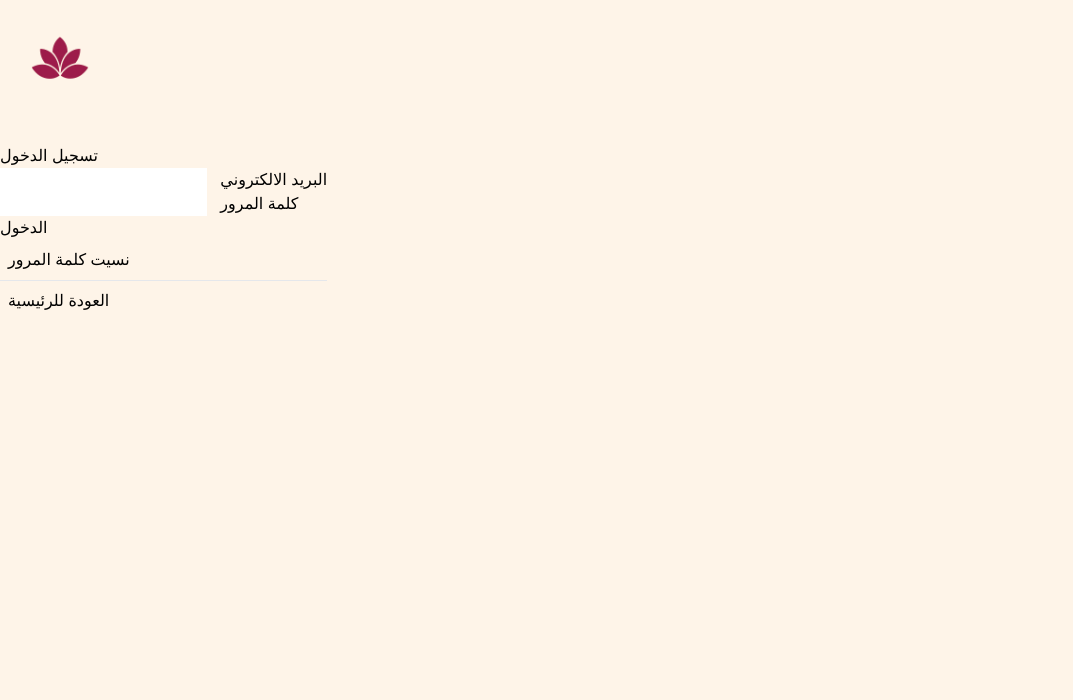
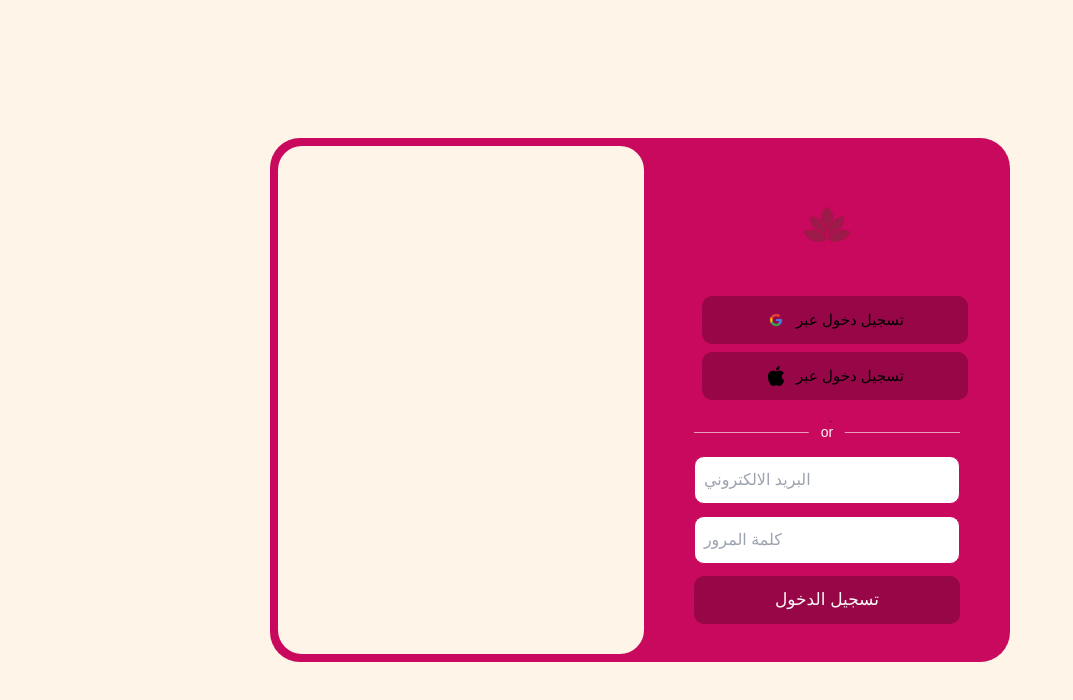
Before and after one commit to DevReman/Shop, a plain HTML site: page P/login.html in a window 1280 px wide. Shown: the whole page, without its empty margins (0-1073 px from the left). Drawn offline with nearby package versions, Linux system fonts and the light colour scheme.

Commit message:
edit on log in page and add new images

```diff
--- a/P/login.html
+++ b/P/login.html
@@ -6,37 +6,31 @@
     <script src="https://cdn.tailwindcss.com"></script>
     <!---font---><link href="https://fonts.googleapis.com/css2?family=cairo:wght@400;700&display=swap rel=stylesheet">
     <!---icon--><link rel="stylesheet" href="https://cdnjs.cloudflare.com/ajax/libs/font-awesome/6.0.0/css/all.min.css">
-    <!---css---><link rel="stylesheet" href="/css/style.css">
+    <!---css---><link rel="stylesheet" href="/css/log-in.css">
     <title>Femme</title>
 </head>
-<body class="login-body">
-    <div class="login-container">
-    <div class="login-logo">
-        <img class="logo-img" src="/img/2.logo.png" alt="Logo">
-    </div>
-    <form class="login">
-        <p>تسجيل الدخول</p>
-
-    <div class="group">
-      <input required="" type="text" class="input">
-      <span class="highlight"></span>
-      <span class="bar"></span>
-      <label>البريد الالكتروني</label>
-    </div>
-
-    <div class="group">
-      <input required="" type="text" class="input">
-      <span class="highlight"></span>
-      <span class="bar"></span>
-      <label> كلمة المرور</label>
-    </div>
-            <button type="submit" class="login-btn">الدخول</button>
-    </form>
-    <div class="from-footer">
-        <a href="/">نسيت كلمة المرور</a>
-        <hr>
-        <a href="/index.html" class="back-home">العودة للرئيسية</a>
-    </div>
+<body>
+    <div class="card">
+        <div class="hero">
+        <div class="bg"></div>
+        </div>
+        <form>
+            <img class="main-logo" src="/img/main-logo.png">
+            <div class="soicals">
+                <button class="social-btn">
+                    <img class="Google" src="/img/google.icon.png">
+                    <p><span class="extra-text"> تسجيل دخول عبر </span></p>
+                </button>
+                <button class="social-btn">
+                    <img class="Apple" src="/img/apple.icon.png">
+                    <p><span class="extra-text"> تسجيل دخول عبر </span></p>
+                </button>
+            </div>
+            <span class="or">أو</span>
+            <input type="email" placeholder="  البريد الالكتروني  " required>
+            <input type="password" placeholder="  كلمة المرور  " required>
+            <button type="submit" class="btn">تسجيل الدخول</button>
+        </form>
     </div>
 </body>
 </html>
--- /dev/null
+++ b/css/log-in.css
@@ -0,0 +1,199 @@
+/* log-in style */
+body {
+    font-family: 'Cairo', sans-serif;
+    background-color: #fef4e8;
+    margin: 0;
+    padding: 0;
+    display: flex;
+    flex-direction: row;
+    justify-content: center;
+    align-items: center;
+    height: 100vh;
+}
+
+/*login*/.card {
+    display: flex;
+    flex-direction: column;
+    background: #c8095e;
+    border-radius: 30px;
+    padding: 20px;
+    width: clamp(300px,85vw,500px);
+}
+
+.hero, form {
+    flex:1 1 50%;
+}
+
+h3, p{
+    font-weight: 500;
+}
+
+.hero{
+    border-radius: 24px;
+    min-height: 200px;
+    background-color:#fef4e8;
+}
+
+form{
+    padding: 30px 18px;
+    display: flex;
+    flex-direction: column;
+    gap: 12px;
+}
+
+form :is(h2, h3){
+    text-align: center;
+}
+
+form > h3 {
+    font-size: 14px;
+    margin-bottom: 12px;
+}
+
+button, input {
+    height: 48px;
+    border-radius: 10px;
+    background: transparent;
+    color: inherit;
+    font-family: inherit;
+    font-size: 16px;
+    width: 100%;
+}
+
+input {
+    border: 1px solid #c8095e;
+    padding: 0 2.5vw;
+    background-color: white;
+    padding: 1rem;
+}
+
+input::placeholder{
+    color: gray;
+}
+
+.social {
+    display: flex;
+    gap: 8px;
+}
+
+.extra-text {
+    display: none;
+}
+
+.social-btn > p {
+    color: black;
+}
+
+.social-btn {
+    display: flex;
+    align-items: center;
+    justify-content: center;
+    gap: 10px;
+    background:#970747;
+    border-color: transparent;
+    font-size: 15px;
+    padding: 1rem;
+    margin: 0.5rem;
+    width: 100%;
+
+}
+.social-btn:hover {
+    background:#660530;
+}
+
+form > button [type="submit"]{
+    color: #f9f9f9;
+    font-weight: 500;
+    border: 0;
+    background: black;
+    font-size: 17px;
+}
+
+.or {
+    position: relative;
+    text-align: center;
+    height: 24px;
+}
+
+.or::before {
+    content: "";
+    position: absolute;
+    z-index: 0;
+    top: 50%;
+    left: 0;
+    width: 100%;
+    height: 1px;
+    background: white;
+    opacity: 0.6;
+}
+
+.or::after{
+    content: "or";
+    position: absolute;
+    top: 50%;
+    left: 50%;
+    translate: -50% -50%;
+    z-index: 1;
+    display: inline-block;
+    padding: 0 12px;
+    background: #c8095e;
+    color: #f9f9f9;
+    font-size: 14px;
+}
+
+@media (width >= 485px) {
+    .card {
+        width: clamp(300px, 90vw, 740px);
+    }
+
+    form {
+        padding-inline: 50px;
+    }
+
+    .socials {
+        flex-direction: column;
+    }
+
+    .extra-text {
+        display: inline;
+    }
+}
+
+@media (width >= 640px) {
+    .card {
+        flex-direction: row;
+        padding: 8px 0 8px 8px;
+    }
+
+    .form {
+        padding: 30px;
+    }
+}
+
+img.main-logo {
+    width: 100px;
+    height: auto;
+    margin: 0 auto;
+    padding: 0;
+}
+
+.btn {
+    color: #f9f9f9;
+    font-weight: 500;
+    border: 0;
+    background: #970747;
+    font-size: 17px;
+}
+.btn:hover {
+    background: #660530;
+}
+
+img.Google{
+    width: 20px;
+    height: auto;
+}
+
+img.Apple{
+    width: 20px;
+    height: auto;
+}
--- a/css/style.css
+++ b/css/style.css
@@ -1,7 +1,4 @@
-@import "tailwindcss/preflight";
-@tailwind utilities;
-
-
+/* start index style */
 body {
     font-family: 'Cairo', sans-serif;
     background-color: #fef4e8;
@@ -9,7 +6,6 @@ body {
     padding: 0;
     display: flex;
     flex-direction: row;
-    scroll-behavior: smooth;
 }
 
 
@@ -26,7 +22,7 @@ body {
     right: 0;
     list-style: none;
     padding: 0 0.5rem;
-    margin: 0;
+    margin-bottom: 0.5rem;
     box-shadow: -2px 0 5px rgba(0, 0, 0, 0.1); /*shadow on left side*/
     z-index: 1000; /*make sure header is on top*/
 }
@@ -42,15 +38,12 @@ body {
     cursor: pointer;
     padding: 0;
 }
-
 .logo img {
     height: 100%;/*make the logo fit the header height*/
     width: auto;
     object-fit: contain;
     display: block;
-}
-
-/*end logo*/
+}/*end logo*/
 
 nav{
     padding: 0.5rem;
@@ -61,9 +54,7 @@ nav{
     align-items: center;
 }
 
-/* section */
-
-ul {
+/* section */ ul {
     font-size: 1.25rem;
     line-height: 1.75rem;
     text-align: center;
@@ -77,7 +68,6 @@ ul {
     padding: 2rem;
     position:absolute;
 }
-
 li{
     height: 1.5rem;
     width: 1.5rem;
@@ -92,13 +82,11 @@ li{
     white-space: nowrap;/*prevent text wrapping*/
     overflow: hidden;
 }
-
 li:hover {
     transform: translateY(-0.25rem);
     color: white;
     cursor: pointer;
 }
-
 a {
     display: flex;
     align-items: center;
@@ -111,22 +99,19 @@ a {
     position: relative;
     text-decoration: none;
 }
-
 a::after{
     content: '';
     position: absolute;
-    bottom: -5px;
+    bottom: -20px;
     left: 0;
     width: 0;
     height: 2px;
     background-color: #a0064b;
     transition: width 0.3s ease;
 }
-
 a:hover::after, a.active::after{
     width: 100%;
 }
-
 span {
     opacity: 0;
     visibility: hidden;
@@ -139,7 +124,6 @@ span {
     width: 0;
     overflow: hidden;
 }
-
 a:hover span {
     opacity: 1;
     visibility: visible;
@@ -147,23 +131,19 @@ a:hover span {
     margin-right: 0.5rem;
     display: block;
 }
-
 i {
     font-size: 1.25rem;
     transition: color 0.3s, transform 0.5s;
     order: 2;
 }
-
 a:hover i {
     color: white;
     transform: scale(1.2);
 }
-
 nav ul li a{
     position: relative;
     padding-bottom:5px;
 }
-
 nav li ul a::after{
     content: '';
     position: absolute;
@@ -174,22 +154,20 @@ nav li ul a::after{
     background-color: #660530;
     transition:width 0.3 ease;
 }
-
 nav ul li a.active::after{
     width: 100%;
-}
-/* end header */
+} /* end header */
 
-/* main*/
-main {
+/* main*/ main {
    padding: 1.5rem;
    flex: 1;
    min-height: 10rem;
    margin-inline: auto;
-}
+   padding:0;
+   margin: 0;
+}  /* end main */
 
-/* search bar */
-.search-bar {
+/* search bar */ .search-bar {
     margin-top: 0.5rem;
     display: flex;
     align-items: center;
@@ -200,22 +178,21 @@ main {
     max-width: 600px;
     min-width: 300px;
     margin: 0 auto;
-    /* position: fixed; */
 }
 .search-bar input {
     padding: 0.5rem;
     font-size: 1rem;
-    border: 1px solid #ccc;
+    border: 1px solid #fef4e8;
     border-radius: 0.5rem;
     width: 100%;
     height: 2.5rem;
     border-radius: 2rem 2rem 2rem 2rem;
     outline: none;
-
+    caret-color: #660530;
 }
 .search-bar button {
     padding: 0.5rem 1rem;
-    background-color:#a0064b ;
+    background-color:#970747 ;
     color: white;
     border: none;
     border-radius: 0.5rem;
@@ -227,27 +204,23 @@ main {
 }
 /* end search bar */
 
-/* slider */
-
-.container-slider {
+/* slider */.container-slider {
     padding: 3.5rem;
     margin-right: 0;
     width: 100%;
-    height: 100vh;
+    height: 100%;
     padding: 0;
+    margin:0;
     max-width: 100vw;
     overflow: hidden;
 }
-
 .sliderWrapper {
     position: relative;
-    max-width: 48rem;
     margin: 0 auto;
     height: 100%;
     width: 100%;
     border-radius: 0;
 }
-
 .slider-nav{
     display: flex;
     flex-direction: row;
@@ -259,7 +232,6 @@ main {
     transform: translateX(-50%);
     z-index: 10 ;
 }
-
 .slider-nav a {
     width: 0.5rem;
     height: 0.5rem;
@@ -269,11 +241,9 @@ main {
     background-color: hsla(0, 0%, 56%, 0.758);
     display: inline-block;
 }
-
 .slider-nav a:hover {
     opacity: 1;
 }
-
 .slider {
     margin-top: 2rem;
     display: flex;
@@ -282,15 +252,13 @@ main {
     overflow-x: auto;
     scroll-snap-type: x mandatory;
     scroll-behavior: smooth;
-    box-shadow: 0 1.5rem 3rem -0.75rem hsla(0, 0%, 55%, 0.233);
     border-radius: 0.5rem;
     scrollbar-width: none; /* Firefox */
     position: relative;
-     height: 100%;
+    height: 100%;
     width: 100%;
     border-radius: 0;
 }
-
 .slider img {
     scroll-snap-align: start;
     object-fit: cover;
@@ -298,46 +266,12 @@ main {
     width: 100%;
     height: auto;
     flex-shrink: 0;
-     height: 100%;
+    height: 100%;
     width: 100%;
     border-radius: 0;
 }
-
 .slider ::-webkit-scrollbar{
     display: none; /* Chrome, Safari, Opera */
-}
+}/* end slider */
 
-/* end slider */
-
-/* end main */
-
-/* the magic for small screens */
-@media (max-width: 768px) {
-    aside {
-        width: 100%;
-        height: auto;
-        position: fixed;
-        top: 0;
-        left: 0;
-        flex-direction: row;
-        justify-content: space-around;
-        padding: 0.5rem 0;
-        z-index: 1000;
-    }
-    /*for thing we don't need it*/.btnIn, .btnOut {
-        display: none;
-    }
-    .container-slider{
-        margin-top: 80px;
-        margin-right: 0;
-    }
-}
-/* end magic */
-
-/*login*/
-
-.login-logo img{
-    width: 120px;
-    margin-bottom:1.5rem ;
-
-}
+/* end index style */
```
Also changed, not shown: index.html (+4 -8 lines), IMG/Apple.icon.png (added), IMG/femmeTest.png (added), IMG/google.icon.png (added), IMG/main-logo.png (renamed from IMG/2.logo.png).
